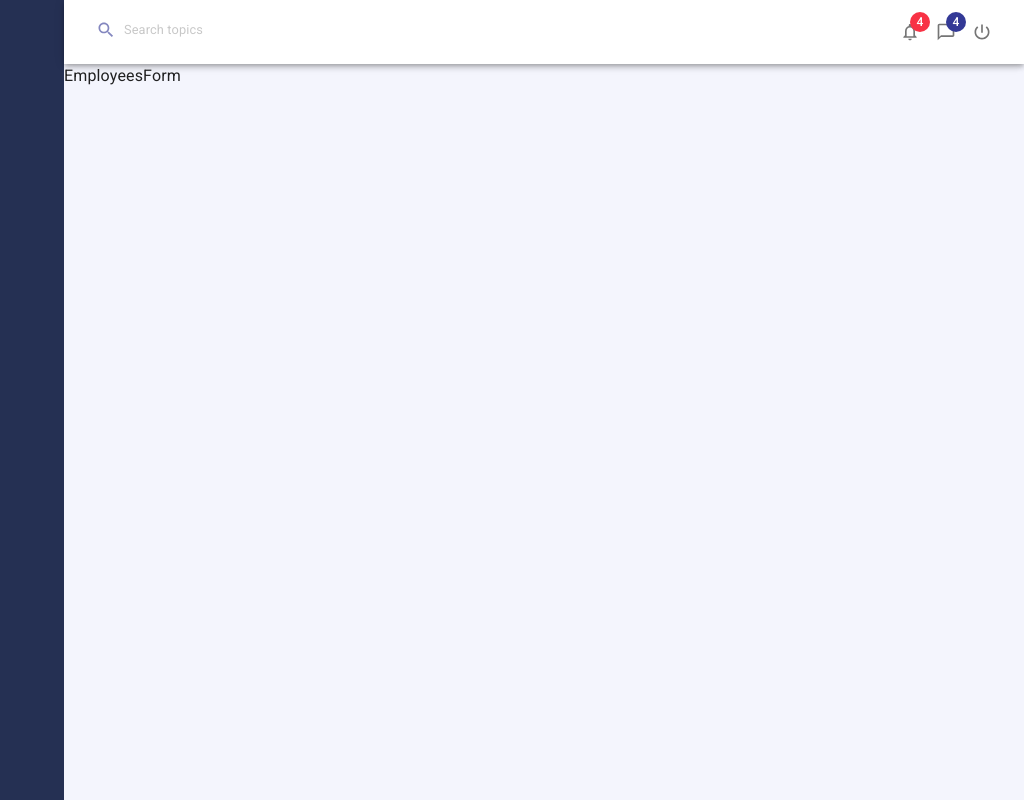
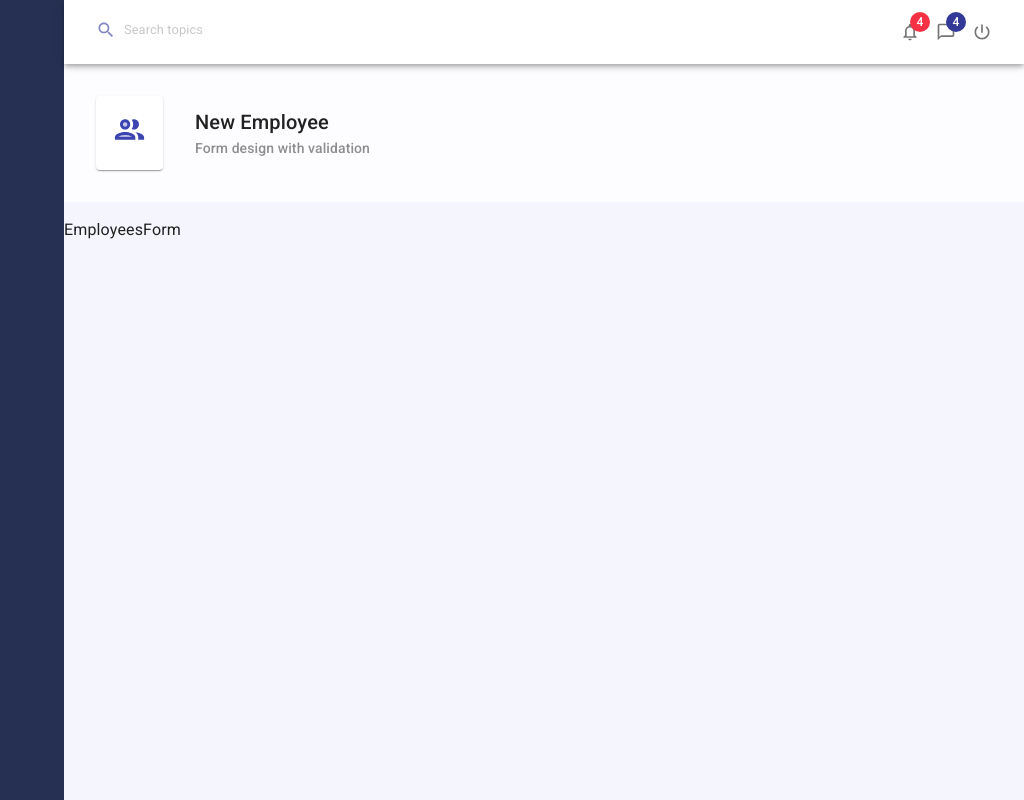
Before and after one commit to urbain32/complete-mui-system, a React (Create React App) app: page / in a window 1280 px wide. Shown: the whole page, without its empty margins (256-1280 px from the left). Built offline with nearby package versions, Linux system fonts and the light colour scheme.

Commit message:
importing the page header

```diff
--- a/src/pages/employees/Employees.js
+++ b/src/pages/employees/Employees.js
@@ -1,8 +1,19 @@
+import { PeopleOutlineTwoTone } from "@mui/icons-material";
 import React from "react";
+import PageHeader from "../../components/PageHeader";
 import EmployeesForm from "./EmployeesForm";
 
 const Employees = () => {
-  return <EmployeesForm />;
+  return (
+    <>
+      <PageHeader
+        title="New Employee"
+        subtitle="Form design with validation"
+        icon={<PeopleOutlineTwoTone fontSize="large" />}
+      />
+      <EmployeesForm />
+    </>
+  );
 };
 
 export default Employees;
```
